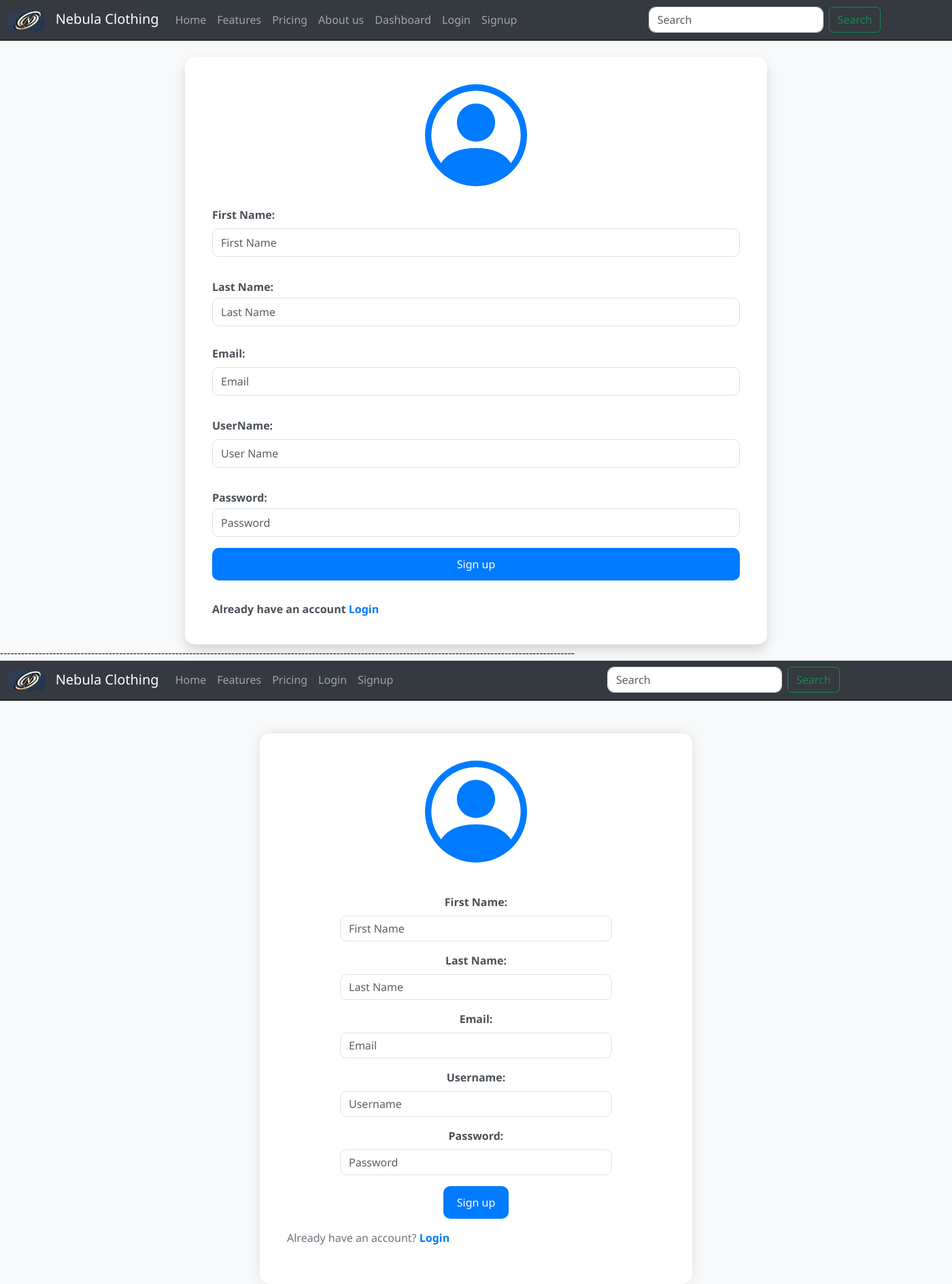
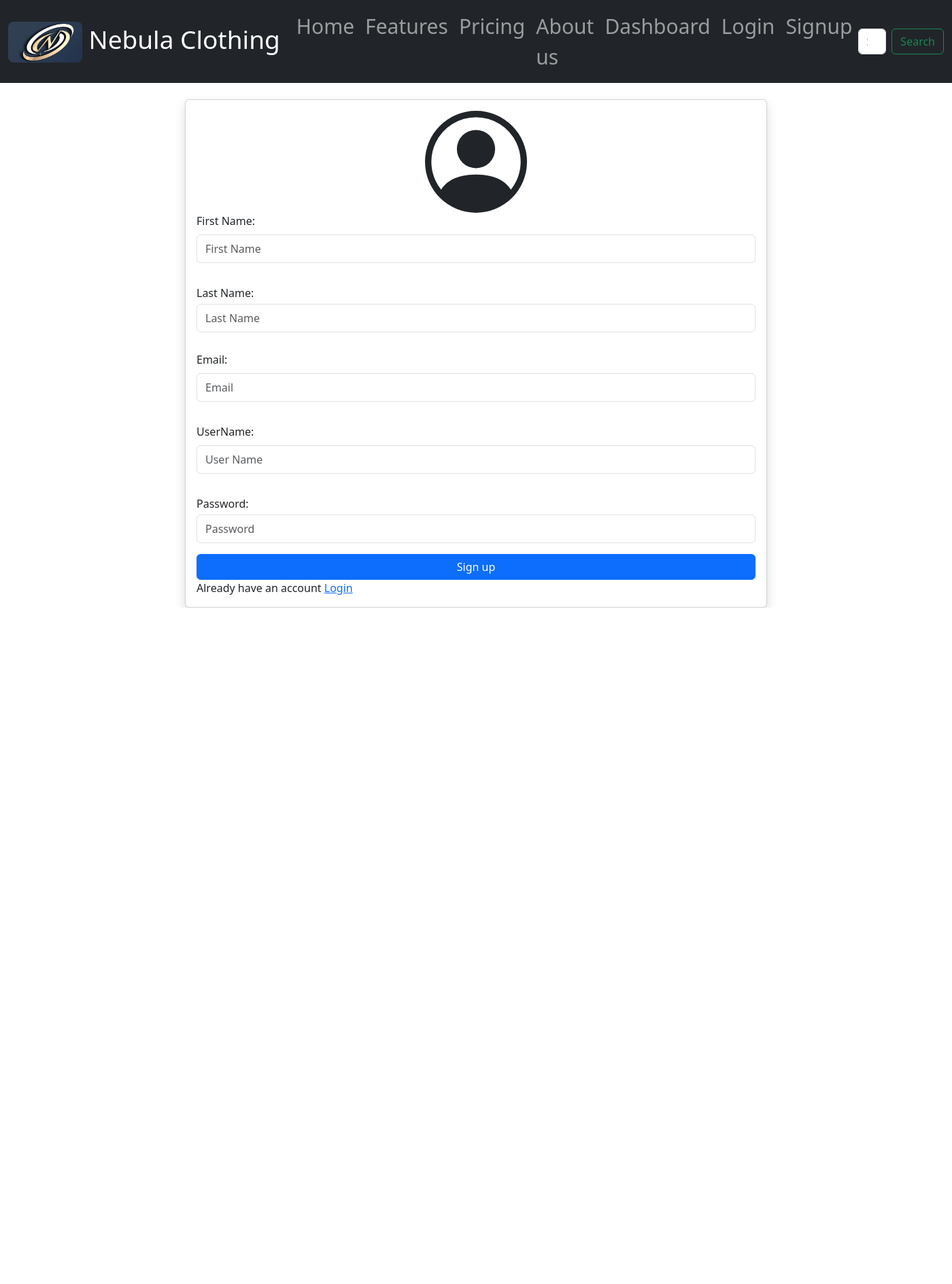
Before and after one commit to udaydaroch/Ecom-Website, a PHP site: page /Signup.html in a window 1400 px wide. Shown: the whole page at 68% size. After the commit the page ends 894 px from the top, so only its background shows below. Run offline with PHP 8.4, Linux system fonts and the light colour scheme; some libraries are stand-ins or nearby versions.

Commit message:
added stuff

```diff
--- a/Signup.html
+++ b/Signup.html
@@ -102,181 +102,3 @@
 </body>
 
 </html>
---------------------------------------------------------------------------------------------------------------------------------------------------------------------
-<!-- New Code-->
-<!DOCTYPE html>
-<html lang="en">
-
-<head>
-    <meta charset="UTF-8">
-    <meta name="viewport" content="width=device-width, initial-scale=1.0">
-    <title>Nebular Clothing</title>
-    <link rel="stylesheet" href="bootstrap.min.css">
-    <style>
-        body {
-            background-color: #f8f9fa;
-            font-family: 'Segoe UI', Tahoma, Geneva, Verdana, sans-serif;
-        }
-
-        .navbar {
-            background-color: #343a40 !important;
-            border-bottom: 2px solid #212529;
-        }
-
-        .navbar-brand img {
-            height: 30px;
-            margin-right: 10px;
-        }
-
-        .card {
-            border: none;
-            border-radius: 15px;
-            box-shadow: 0 0 20px rgba(0, 0, 0, 0.1);
-        }
-
-        .card-body {
-            padding: 40px;
-        }
-
-        svg {
-            color: #007bff;
-            margin-bottom: 30px;
-        }
-
-        form {
-            max-width: 400px;
-            margin: 0 auto;
-        }
-
-        label {
-            color: #495057;
-            font-weight: bold;
-        }
-
-        .form-control {
-            border-radius: 10px;
-        }
-
-        .btn-primary {
-            background-color: #007bff;
-            border: none;
-            border-radius: 10px;
-            padding: 12px 20px;
-        }
-
-        .btn-primary:hover {
-            background-color: #0056b3;
-        }
-
-        .last-section {
-            margin-top: 30px;
-            color: #6c757d;
-            font-size: 16px;
-        }
-
-        .last-section a {
-            color: #007bff;
-            text-decoration: none;
-            font-weight: bold;
-        }
-
-        .last-section a:hover {
-            text-decoration: underline;
-        }
-    </style>
-</head>
-
-<body>
-    <nav class="navbar navbar-expand-lg navbar-dark bg-dark">
-        <div class="container-fluid">
-            <a class="navbar-brand" href="#">
-                <img src="Companylogo.png" alt="Nebula Clothing Logo">
-                Nebula Clothing
-            </a>
-            <button class="navbar-toggler" type="button" data-bs-toggle="collapse" data-bs-target="#navbarText"
-                aria-controls="navbarText" aria-expanded="false" aria-label="Toggle navigation">
-                <span class="navbar-toggler-icon"></span>
-            </button>
-            <div class="collapse navbar-collapse" id="navbarText">
-                <ul class="navbar-nav me-auto mb-2 mb-lg-0">
-                    <li class="nav-item">
-                        <a class="nav-link" href="index.html">Home</a>
-                    </li>
-                    <li class="nav-item">
-                        <a class="nav-link" href="#">Features</a>
-                    </li>
-                    <li class="nav-item">
-                        <a class="nav-link" href="#">Pricing</a>
-                    </li>
-                    <li class="nav-item">
-                        <a class="nav-link" href="Login.html">Login</a>
-                    </li>
-                    <li class="nav-item">
-                        <a class="nav-link" href="Signup.html">Signup</a>
-                    </li>
-                </ul>
-                <form class="d-flex" role="search">
-                    <input class="form-control me-2" type="search" placeholder="Search" aria-label="Search">
-                    <button class="btn btn-outline-success" type="submit">Search</button>
-                </form>
-            </div>
-        </div>
-    </nav>
-
-    <section>
-        <div class="container mt-5">
-            <div class="row">
-                <div class="col-12 col-sm-8 col-md-6 m-auto">
-                    <div class="card">
-                        <div class="card-body text-center">
-                            <svg xmlns="http://www.w3.org/2000/svg" width="100%" height="150" fill="currentColor"
-                                class="bi bi-person-circle" viewBox="0 0 16 16">
-                                <path d="M11 6a3 3 0 1 1-6 0 3 3 0 0 1 6 0" />
-                                <path fill-rule="evenodd"
-                                    d="M0 8a8 8 0 1 1 16 0A8 8 0 0 1 0 8m8-7a7 7 0 0 0-5.468 11.37C3.242 11.226 4.805 10 8 10s4.757 1.225 5.468 2.37A7 7 0 0 0 8 1" />
-                            </svg>
-
-                            <form class="mt-3">
-                                <div class="mb-3">
-                                    <label for="firstName" class="form-label">First Name:</label>
-                                    <input type="text" id="firstName" class="form-control" placeholder="First Name"
-                                        required>
-                                </div>
-                                <div class="mb-3">
-                                    <label for="lastName" class="form-label">Last Name:</label>
-                                    <input type="text" id="lastName" class="form-control" placeholder="Last Name"
-                                        required>
-                                </div>
-                                <div class="mb-3">
-                                    <label for="email" class="form-label">Email:</label>
-                                    <input type="email" id="email" class="form-control" placeholder="Email" required>
-                                </div>
-                                <div class="mb-3">
-                                    <label for="userName" class="form-label">Username:</label>
-                                    <input type="text" id="userName" class="form-control" placeholder="Username"
-                                        required>
-                                </div>
-                                <div class="mb-3">
-                                    <label for="password" class="form-label">Password:</label>
-                                    <input type="password" id="password" class="form-control" placeholder="Password"
-                                        required>
-                                </div>
-                                <div class="text-center">
-                                    <button type="submit" class="btn btn-primary">Sign up</button>
-                                </div>
-                            </form>
-
-                            <div class="last-section mt-3">
-                                <p>Already have an account? <a href="Login.html">Login</a></p>
-                            </div>
-                        </div>
-                    </div>
-                </div>
-            </div>
-        </div>
-    </section>
-
-    <script src="bootstrap.bundle.min.js"></script>
-</body>
-
-</html>
```
Also changed, not shown: Login.css (+0 -104 lines), Login.html (+0 -135 lines), index.html (+3 -11 lines).
